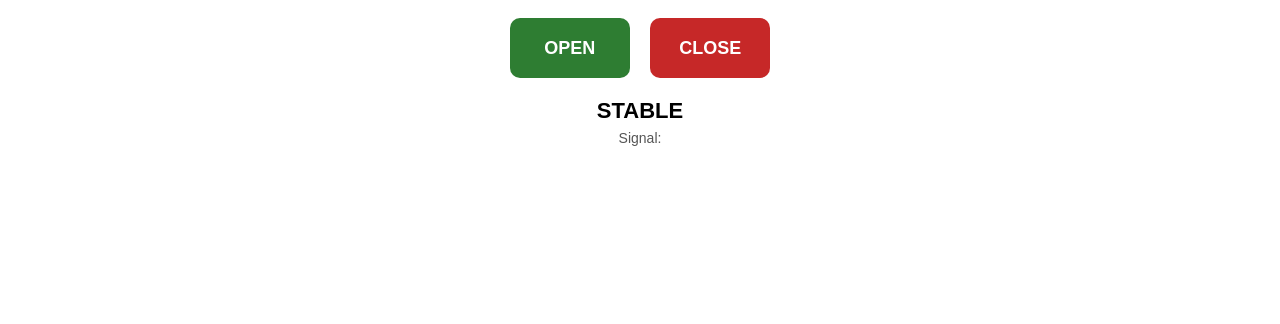
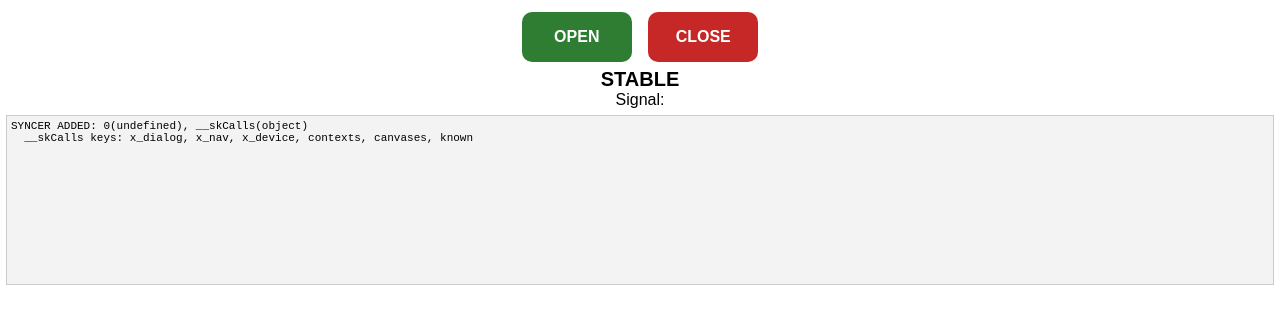
Before and after one commit to Kushal-Reddy13/dreamkit-widgets, a plain HTML site: page index.html in a window 1280 px wide. Drawn offline with Linux system fonts and the light colour scheme.

Commit message:
Modify index.html for debugging and styling updates
Updated title and adjusted styles for buttons and layout. Changed API reference and debug logging functionality.

```diff
--- a/index.html
+++ b/index.html
@@ -3,49 +3,69 @@
 <head>
   <meta charset="UTF-8">
   <meta name="viewport" content="width=device-width, initial-scale=1.0">
-  <title>Sunroof 3-Stage Switch</title>
-  <!-- digital.auto syncer: links this widget to Playground signals -->
+  <title>Sunroof 3-Stage Switch (DEBUG)</title>
   <script defer src="https://bestudio.digitalauto.tech/project/BzR91b49OHqj/syncer.js"></script>
   <style>
-    body { font-family: Arial, sans-serif; text-align: center; padding: 10px; user-select: none; margin: 0; }
-    .btn { width: 120px; height: 60px; margin: 8px; font-size: 18px; font-weight: bold;
+    body { font-family: Arial, sans-serif; text-align: center; padding: 6px; user-select: none; margin: 0; }
+    .btn { width: 110px; height: 50px; margin: 6px; font-size: 16px; font-weight: bold;
            border: none; border-radius: 10px; color: white; cursor: pointer; touch-action: none; }
     #openBtn  { background: #2e7d32; }
     #closeBtn { background: #c62828; }
     .btn.active { transform: scale(0.95); filter: brightness(1.3); }
-    #state { margin-top: 12px; font-size: 22px; font-weight: bold; }
-    #live  { margin-top: 6px; font-size: 14px; color: #555; }
+    #state { font-size: 20px; font-weight: bold; }
+    #debug { text-align: left; font-size: 11px; font-family: monospace; background: #f3f3f3;
+             border: 1px solid #ccc; padding: 4px; margin-top: 6px; height: 160px; overflow: auto;
+             white-space: pre-wrap; user-select: text; }
   </style>
 </head>
 <body>
   <button id="openBtn"  class="btn">OPEN</button>
   <button id="closeBtn" class="btn">CLOSE</button>
-
   <div id="state">STABLE</div>
-  <!-- Live value of the signal, filled automatically by syncer.js -->
-  <div id="live">Signal: <span vss="true" vss-name="Vehicle.Test.Sunroof"></span></div>
+  <div>Signal: <span vss="true" vss-name="Vehicle.Audi.Sunroof"></span></div>
+  <div id="debug"></div>
 
   <script>
-    const API = "Vehicle.Test.Sunroof";
-
-    // ===== CONFIG: match the Data Type of Vehicle.Test.Sunroof in the Playground =====
-    // Signal is string  -> keep these values.
-    // Signal is int8    -> change to: OPEN: 1, STABLE: 0, CLOSE: -1
-    const VALUES = { OPEN: "OPEN", STABLE: "STABLE", CLOSE: "CLOSE" };
-    // ================================================================================
-
+    const API = "Vehicle.Audi.Sunroof";
+    // Must match the SDV code: "ON" / "STABLE" / "OFF" (signal datatype = string)
+    const VALUES = { OPEN: "ON", STABLE: "STABLE", CLOSE: "OFF" };
     let current = VALUES.STABLE;
 
-    // >>> Put the Playground "set value" call here (found in syncer.js) <<<
+    const dbg = (t) => { const d = document.getElementById("debug");
+                         d.textContent += t + "\n"; d.scrollTop = d.scrollHeight; };
+
+    // 1) Log every message the Playground sends into this widget (shows the protocol)
+    window.addEventListener("message", (e) => {
+      let txt; try { txt = JSON.stringify(e.data); } catch { txt = String(e.data); }
+      if (txt && txt.length > 300) txt = txt.slice(0, 300) + "...";
+      dbg("MSG IN: " + txt);
+    });
+
+    // 2) After syncer.js loads, list the functions/objects it added to the page
+    window.addEventListener("load", () => {
+      setTimeout(() => {
+        const clean = document.createElement("iframe");
+        clean.style.display = "none"; document.body.appendChild(clean);
+        const std = new Set(Object.getOwnPropertyNames(clean.contentWindow));
+        const added = Object.getOwnPropertyNames(window)
+          .filter(k => !std.has(k) && !["API","VALUES","current","dbg","writeVss","setState","bindHold","label"].includes(k));
+        clean.remove();
+        dbg("SYNCER ADDED: " + (added.length ? added.map(k => k + "(" + typeof window[k] + ")").join(", ") : "nothing"));
+        added.forEach(k => {
+          const v = window[k];
+          if (v && typeof v === "object") {
+            try { dbg("  " + k + " keys: " + Object.keys(v).join(", ")); } catch {}
+          }
+        });
+      }, 1500);
+    });
+
+    // 3) Write function: placeholder until we know the real call
     function writeVss(api, value) {
-      console.log("SET", api, value);
+      dbg("SET " + api + " = " + value + "  (not sent yet)");
     }
 
-    function label(value) {
-      if (value === VALUES.OPEN) return "OPEN";
-      if (value === VALUES.CLOSE) return "CLOSE";
-      return "STABLE";
-    }
+    function label(v) { return v === VALUES.OPEN ? "OPEN" : v === VALUES.CLOSE ? "CLOSE" : "STABLE"; }
 
     function setState(value) {
       if (value === current) return;
```
